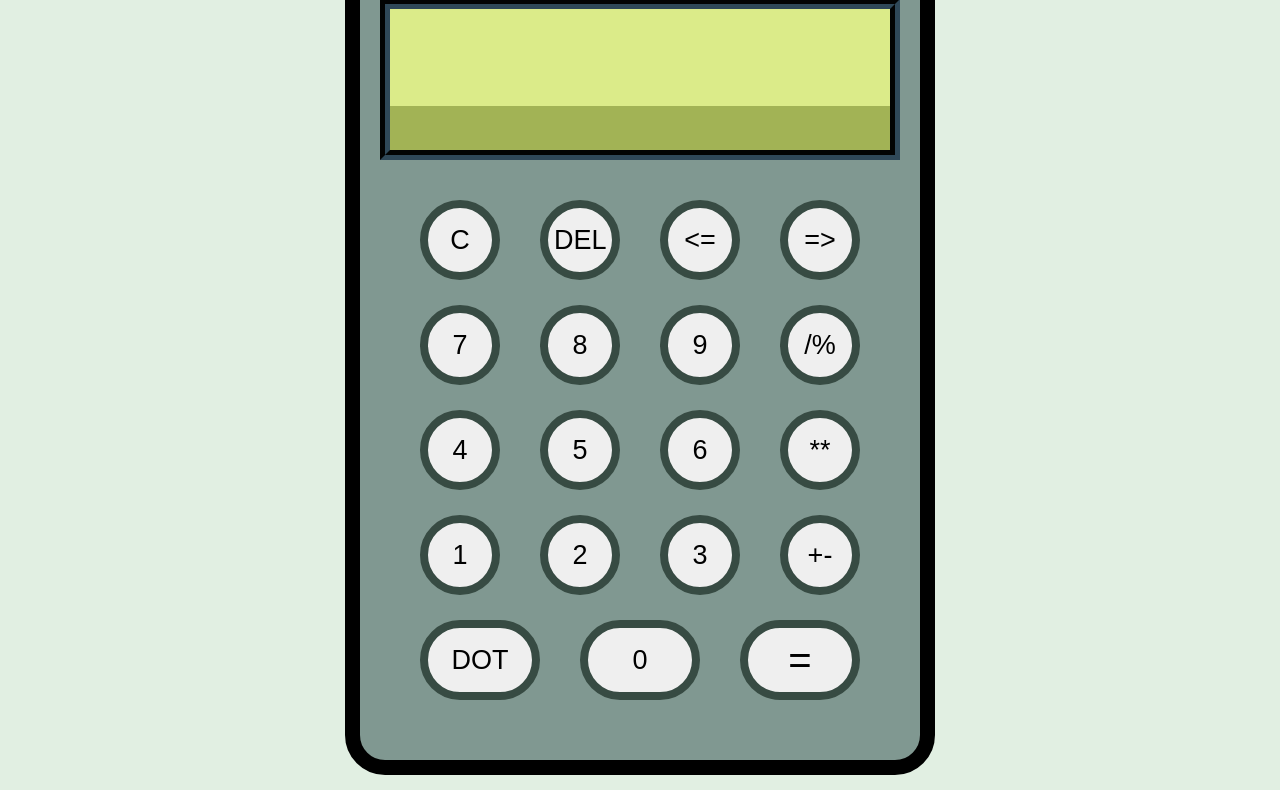
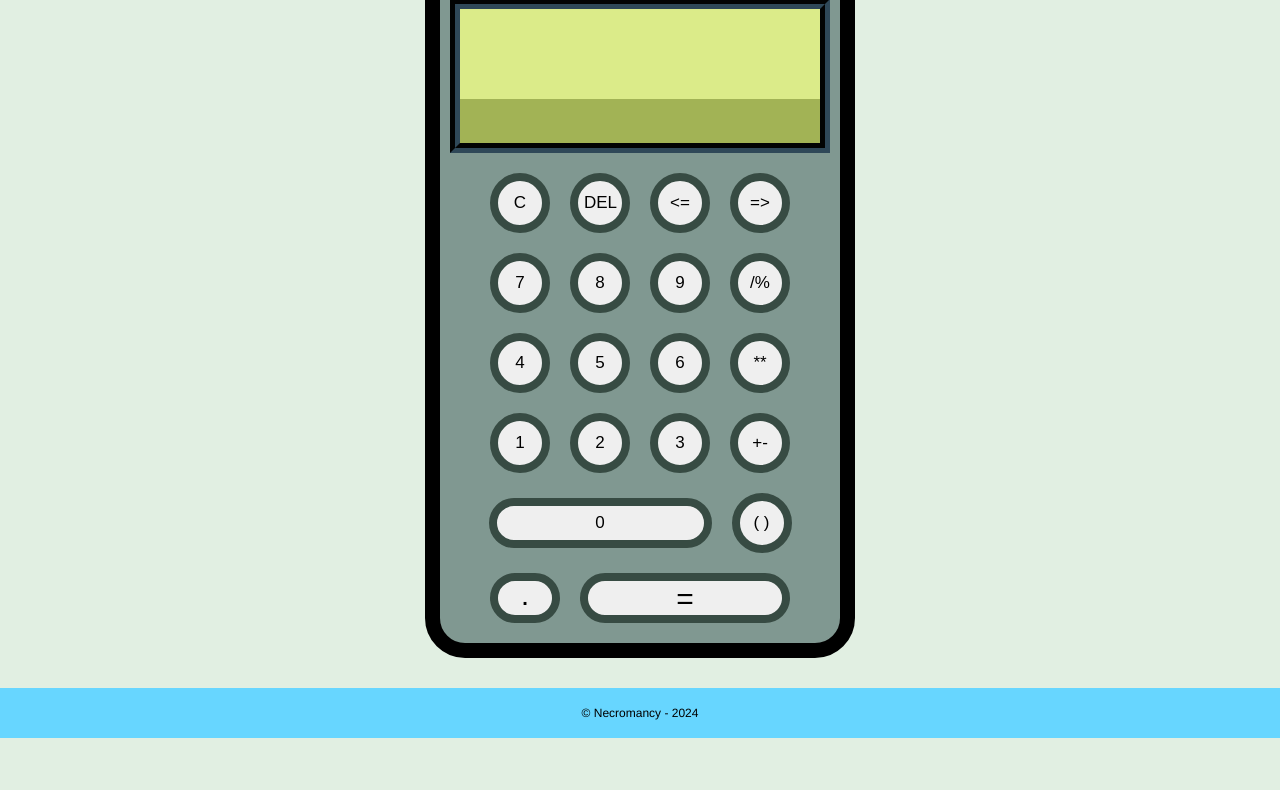
Before and after one commit to Necromancy501/calculator, a plain HTML site: page index.html in a window 1280 px wide. Shown: the part 162-952 px from the top of the page. After the commit the page ends 900 px from the top, so only its background shows below. Drawn offline with Linux system fonts and the light colour scheme.

Commit message:
Restyle Calc

```diff
--- a/script.js
+++ b/script.js
@@ -1,9 +1,8 @@
 
 // Main Listener Function
-// PENDING: REFACTOR THIS SO LABEL GETS PASSED INSTEAD OF OBJECT
 function inputHandler(label){
     let sliceIndex = stringDisplay.length + cursorCounter;
-    symbols = ['C','DEL','<=','=>','/%','**','+-','=','DOT']
+    symbols = ['C','DEL','<=','=>','/%','**','+-','=','DOT', '( )'];
 
     if (symbols.includes(label)){
         switch(label) {
@@ -67,7 +66,6 @@ function inputHandler(label){
 }
 
 // Cursor handler
-
 function updateDisplayWithCursor() {
     let cursorIndex = stringDisplay.length + cursorCounter;
     let displayWithCursor =
@@ -77,25 +75,18 @@ function updateDisplayWithCursor() {
     displayOnPage.textContent = displayWithCursor;
 }
 
-
-
 // Constants for sketch layout.
 const BUTTONS_WIDTH = 4;
 const BUTTONS_HEIGHT = 4;
-const BUTTONS_BOTTOM = 3;
+const BUTTONS_BOTTOM = 2;
+const ROWS_BOTTOM = 2;
 
 // Selecting buttons container element
 const buttonsContainer = document.querySelector(".buttons-container");
-buttonsContainer.style.display = "flex";
-buttonsContainer.style.flexFlow = "column wrap";
-buttonsContainer.style.gap = "25px";
-buttonsContainer.style.alignItems = 'stretch';
-buttonsContainer.style.padding = '40px';
-buttonsContainer.style.justifyContent = 'center';
 
 // Stickers for buttons
 let stickersCounter = 0;
-const stickers = ['C','DEL','<=','=>','7','8','9','/%','4','5','6','**','1', '2', '3', '+-', "DOT", "0", "="];
+const stickers = ['C','DEL','<=','=>','7','8','9','/%','4','5','6','**','1', '2', '3', '+-', "0", "( )", ".", '='];
 
 // Creating buttons inside buttons container
 for (i=0; i<BUTTONS_HEIGHT; i++){
@@ -104,7 +95,7 @@ for (i=0; i<BUTTONS_HEIGHT; i++){
     const buttonsRow = document.createElement("div");
     buttonsRow.style.display = "flex";
     buttonsRow.style.flexFlow = "row nowrap";
-    buttonsRow.style.gap = "30px";
+    buttonsRow.style.gap = "20px";
     buttonsRow.style.justifyContent = "space-between";
     buttonsRow.style.alignItems = "center";
     buttonsRow.style.flex = "0, 1, auto";
@@ -119,9 +110,9 @@ for (i=0; i<BUTTONS_HEIGHT; i++){
         // Styling of the buttons
         button.style.margin = "0px";
         button.style.borderRadius = "40px";
-        button.style.width = "80px";
-        button.style.height = "80px";
-        button.style.fontSize = "27px";
+        button.style.width = "60px";
+        button.style.height = "60px";
+        button.style.fontSize = "17px";
         button.style.flex = "1, 1, auto";
         button.style.border = "8px solid #374b43";
 
@@ -130,44 +121,86 @@ for (i=0; i<BUTTONS_HEIGHT; i++){
     buttonsContainer.appendChild(buttonsRow);
 }
 
-// Creating last row of buttons
+// Layout of the last two rows
+
+for (z=0;z<ROWS_BOTTOM;z++){
+
+    const buttonsLastRow = document.createElement("div");
 
     //Creating and styling the row container
-const buttonsLastRow = document.createElement("div");
+    if (z==0){
         buttonsLastRow.style.display = "flex";
         buttonsLastRow.style.flexFlow = "row nowrap";
-buttonsLastRow.style.gap = "29px";
+        buttonsLastRow.style.gap = "20px";
+        buttonsLastRow.style.justifyContent = "space-evenly";
+        buttonsLastRow.style.alignItems = "center";
+        buttonsLastRow.style.flex = "0, 1, auto";
+    }
+    else {
+        buttonsLastRow.style.display = "flex";
+        buttonsLastRow.style.flexFlow = "row nowrap";
+        buttonsLastRow.style.gap = "20px";
         buttonsLastRow.style.justifyContent = "space-between";
         buttonsLastRow.style.alignItems = "center";
         buttonsLastRow.style.flex = "0, 1, auto";
+    }
 
     for (a=0;a<BUTTONS_BOTTOM;a++){
 
         // Creation of the buttons
         const button = document.createElement("button");
-    button.dataset.position = `${4},${a}`;
+        button.dataset.position = `${z+4},${a}`;
         button.dataset.label = `${stickers[stickersCounter]}`;
         button.textContent = stickers[stickersCounter++];
 
         // Styling of the buttons
+
+        switch(button.textContent){
+            case '0':
                 button.style.margin = "0px";
                 button.style.borderRadius = "40px";
-    button.style.width = "120px";
-    button.style.height = "80px";
-    button.style.fontSize = "27px";
+                button.style.width = "223px";
+                button.style.height = "50px";
+                button.style.fontSize = "17px";
                 button.style.flex = "1, 1, auto";
                 button.style.border = "8px solid #374b43";
-
-    // Equal Specifics
-    if (button.textContent == '='){
-        button.style.fontSize = "40px";
+                break;
+            case '( )':
+                button.style.margin = "0px";
+                button.style.borderRadius = "40px";
+                button.style.width = "60px";
+                button.style.height = "60px";
+                button.style.fontSize = "17px";
+                button.style.flex = "1, 1, auto";
+                button.style.border = "8px solid #374b43";
+                break;
+            case '.':
+                button.style.margin = "0px";
+                button.style.borderRadius = "40px";
+                button.style.width = "70px";
+                button.style.height = "50px";
+                button.style.fontSize = "20px";
+                button.style.flex = "1, 1, auto";
+                button.style.border = "8px solid #374b43";
+                button.style.fontWeight = 'bold';
+                break;
+            case '=':
+                button.style.margin = "0px";
+                button.style.borderRadius = "40px";
+                button.style.width = "210px";
+                button.style.height = "50px";
+                button.style.fontSize = "30px";
+                button.style.flex = "1, 1, auto";
+                button.style.border = "8px solid #374b43";
+                break;
         }
-
         buttonsLastRow.appendChild(button);
     }
 
     // Buttons get loaded into the DOM
     buttonsContainer.appendChild(buttonsLastRow);
+
+}
 
 // Input behavior for buttons
 
--- a/style.css
+++ b/style.css
@@ -21,7 +21,7 @@ body {
 .body-calc {
     background-color: #2b4d4b88;
     margin: 30px;
-    padding: 10px 20px 20px 20px;
+    padding: 10px 10px 0px 10px;
     display: flex;
     flex-flow: column nowrap;
     align-self: center;
@@ -69,26 +69,25 @@ body {
 
 .display-top {
     box-sizing: border-box;
-    height: 97px;
-    min-width: 500px;
-    max-width: 500px;
+    height: 90px;
+    width: 360px;
     font-family: 'Courier New';
-    font-size: 55px;
-    padding: 30px 10px 4px 10px;
+    font-size: 47px;
+    padding: 30px 10px 2px 10px;
     background-color: #dbeb89;
     overflow-x: auto;
     &::-webkit-scrollbar-thumb:hover {
         background: #9bacff !important;
       }
-      &::-webkit-scrollbar-track {
+    &::-webkit-scrollbar-track {
         -webkit-box-shadow: inset 0 0 6px rgba(83, 83, 83, 0.07);
         background-color: #f1f1f1;
       }
-      &::-webkit-scrollbar {
+    &::-webkit-scrollbar {
         width: 7px;
         background-color: #f1f1f1;
       }
-      &::-webkit-scrollbar-thumb {
+    &::-webkit-scrollbar-thumb {
         background-color: #8b8eb2;
         border-radius: 40px;
       }
@@ -101,16 +100,19 @@ body {
     font-size: 30px;
     padding: 10px 10px 0px 10px;
     background-color: #a2b355;
-    width: 500px;
+    width: 360px;
 }
 
 .buttons-container {
     display: flex;
     flex-flow: column nowrap;
+    gap: 20px;
+    align-items: center;
+    padding: 20px;
+    justify-content: center;
 }
 
 button:hover {
     background-color: aquamarine;
     font-weight: bold;
-
 }
```
Lines whose indentation alone changed are shown as unchanged.
